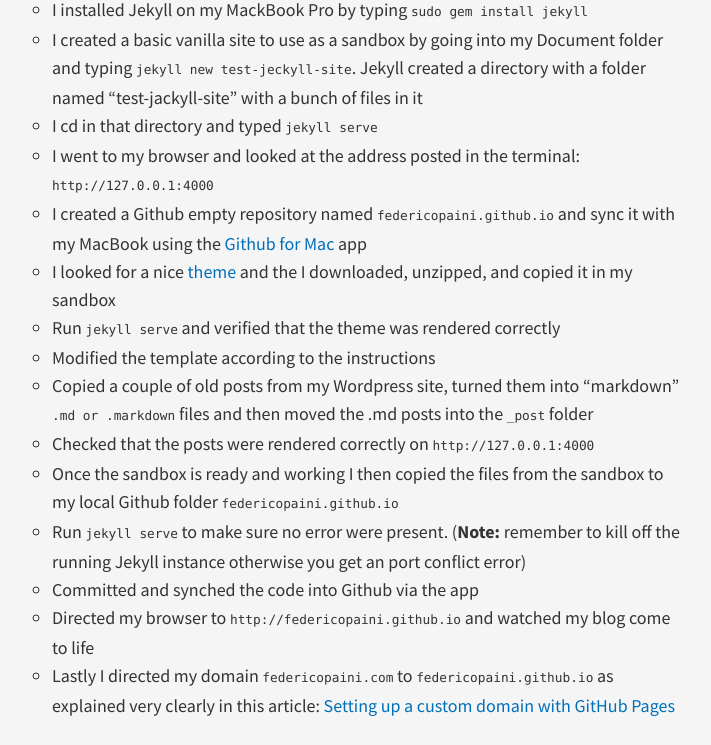
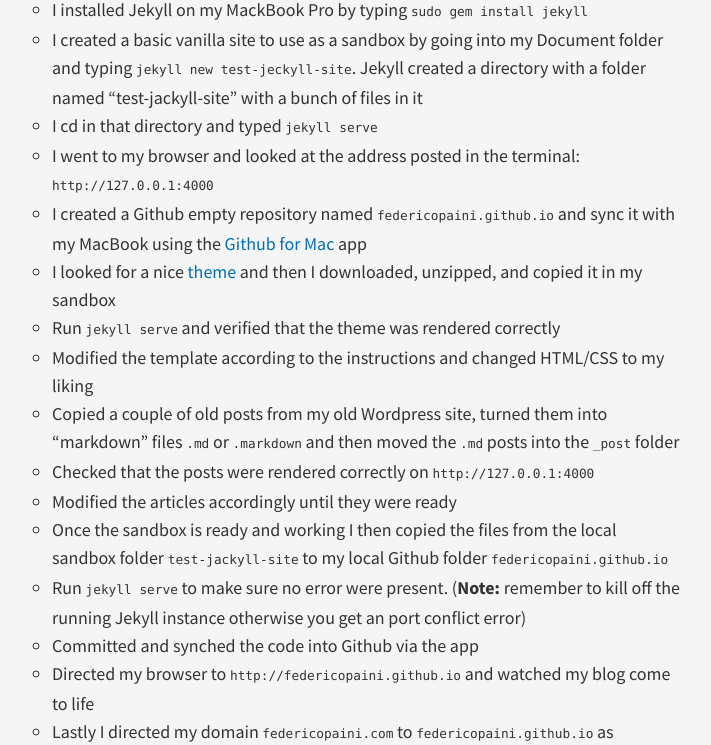
Before and after one commit to FedericoPaini/FedericoPaini.github.io, a Jekyll site: the page built from _posts/2014-12-07-From-Wordpress-To-Jakyll.md, in a window 1280 px wide and 1400 px high, scrolled down 1168 px. Shown: the top 745 px of the window, without its empty margins (313-1024 px from the left). Built offline with Jekyll 4.4.1, drawn with Linux system fonts in a browser that asks for light colours; nearby versions of some CDN libraries; Markdown is read by kramdown in place of the engine named in the settings; comment, search, counter and statistics services are not loaded; some of the changed text lies outside the part shown.

Commit message:
updated post

```diff
--- a/_posts/2014-12-1-From-Wordpress-To-Jakyll.md
+++ b/_posts/2014-12-07-From-Wordpress-To-Jakyll.md
@@ -4,7 +4,7 @@
 subtitle: "Guide on how to move a website from Wordpress to Jekyll hosted by Github Pages"
 date:   2014-12-07 19:12:22
 author: "Federico"
-comments: True
+comments: true
 tags:
   - Blog
   - Jekyll
@@ -41,12 +41,13 @@
    * I cd in that directory and typed `jekyll serve`
    * I went to my browser and looked at the address posted in the terminal: `http://127.0.0.1:4000`
    * I created a Github empty repository named `federicopaini.github.io` and sync it with my  MacBook using the [Github for Mac](https://mac.github.com/) app
-   * I looked for a nice [theme](http://jekyllthemes.org/) and the I downloaded, unzipped, and copied it in my sandbox
+   * I looked for a nice [theme](http://jekyllthemes.org/) and then I downloaded, unzipped, and copied it in my sandbox
    * Run `jekyll serve` and verified that the theme was rendered correctly
-   * Modified the template according to the instructions
-   * Copied a couple of old posts from my Wordpress site, turned them into "markdown" `.md or .markdown` files and then moved the .md posts into the `_post` folder
+   * Modified the template according to the instructions and changed HTML/CSS to my liking
+   * Copied a couple of old posts from my old Wordpress site, turned them into "markdown" files `.md` or `.markdown` and then moved the `.md` posts into the `_post` folder
    * Checked that the posts were rendered correctly on `http://127.0.0.1:4000`
-   * Once the sandbox is ready and working I then copied the files from the sandbox to my local Github folder `federicopaini.github.io`
+   * Modified the articles accordingly until they were ready
+   * Once the sandbox is ready and working I then copied the files from the local sandbox folder `test-jackyll-site` to my local Github folder `federicopaini.github.io`
    * Run `jekyll serve` to make sure no error were present. (**Note:** remember to kill off the running Jekyll instance otherwise you get an port conflict error)
    * Committed and synched the code into Github via the app
    * Directed my browser to `http://federicopaini.github.io` and watched my blog come to life
@@ -57,12 +58,12 @@
 
 <br>
 ![Fig.1](http://www.paini.org/federico/imgs/blog-imgs/Basic-Jekyll-Site-Rendered.png)
-<p align=center>Fig.1 If you see this that means everything is A-OK!</p>
+<p align=center>Fig.1 If you see this it means that everything is A-OK!</p>
 <br>
 
 ##How Jekyll works
 
-On a basic level Jekyll will do it's magic any time you place a markdown file (in my case a blog post) on the `_post` directory.
+On a basic level Jekyll will do its magic any time you place a markdown file (in my case a blog post) on the `_post` directory.
 Naturally there is a lot more than that but this is a good start. You can try creating articles and put them in the `_post` directory. Assuming Jekyll is running you will see that Jekyll generate a message in the terminal similar to this: <br>
 
 `Regenerating: 1 files at 2014-12-05 00:04:49 ...done.`. <br>
@@ -103,10 +104,10 @@
 
 I already explained the `_post` directory. Regarding the others here is a brief introduction:
 
- * **_confic.yml**: this is the directory in which are saved all the configuration files. Here is where all the site variable are located. if, for example, `my_string: "string"` is saved in `_config.yml`, you can access the value in a page by using {{ site.my_string }}.
- * **_includes**: Here you can include HTML files and these will be used when you post. In my site I have the file `twitter_plug.html` and I reference it by including it  at the end of each post article between curly brackets \{\% twitter_plug.html \}\% (remove the "\").
+ * **_confic.yml**: this is the directory in which are saved all the configuration files. Here is where all the site variable are located. if, for example, `my_string: "string"` is saved in `_config.yml`, you can access the value in a page by using \{\{ site.my_string \}\}.
+ * **_includes**: Here you can include HTML files and these will be used when you post. In my site I have the file `twitter_plug.html`. I reference it by including it  at the end of each post article between curly brackets \{\% twitter_plug.html \}\% (remove the "\").
  * **_layouts**: This is the folder for the templates layout (header, footer, etc..). It is possible to have many different layouts for different pages.
- * **about.md**: This is the equivalent of a "page" in Wordpress. The layout of this markdown file is a little different then a port (see below). If you want to add another simply copy the file and change the `title:` and the `permalink:`.
+ * **about.md**: This is the equivalent of a "page" in Wordpress. The layout of this markdown file is a little different then a post (see below). If you want to add another "page" simply copy the file and change the `title:` and the `permalink:`.
 
 ##Markdown Page File Template
 
@@ -153,6 +154,3 @@
 
 <p>&nbsp;</p>
 {% include twitter_plug.html %}
-
-<p>&nbsp;</p>
-{% include comments.html %}
```
Also changed, not shown: other parts of _posts/2014-12-07-From-Wordpress-To-Jakyll.md (+1 -1 lines).
